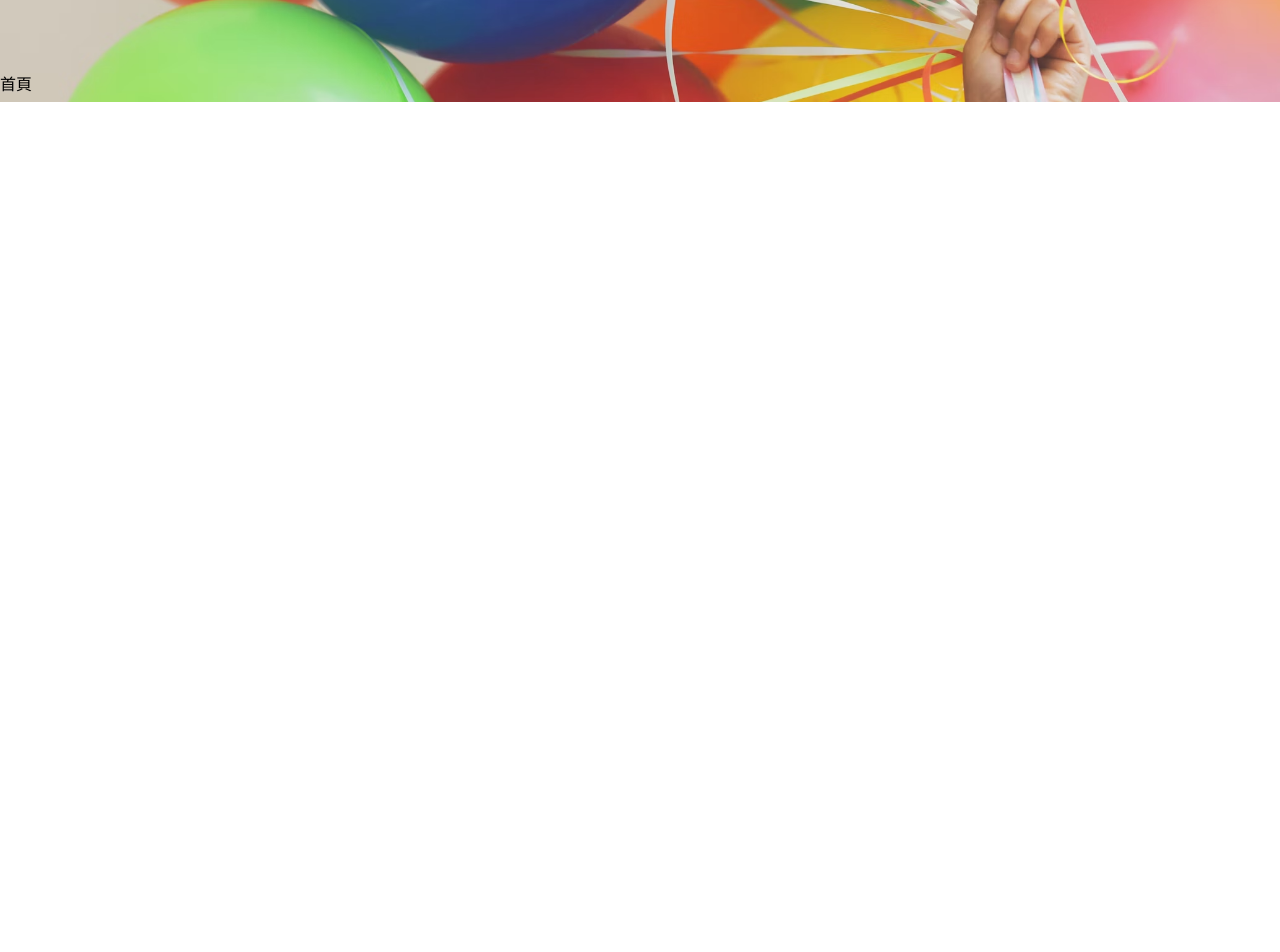
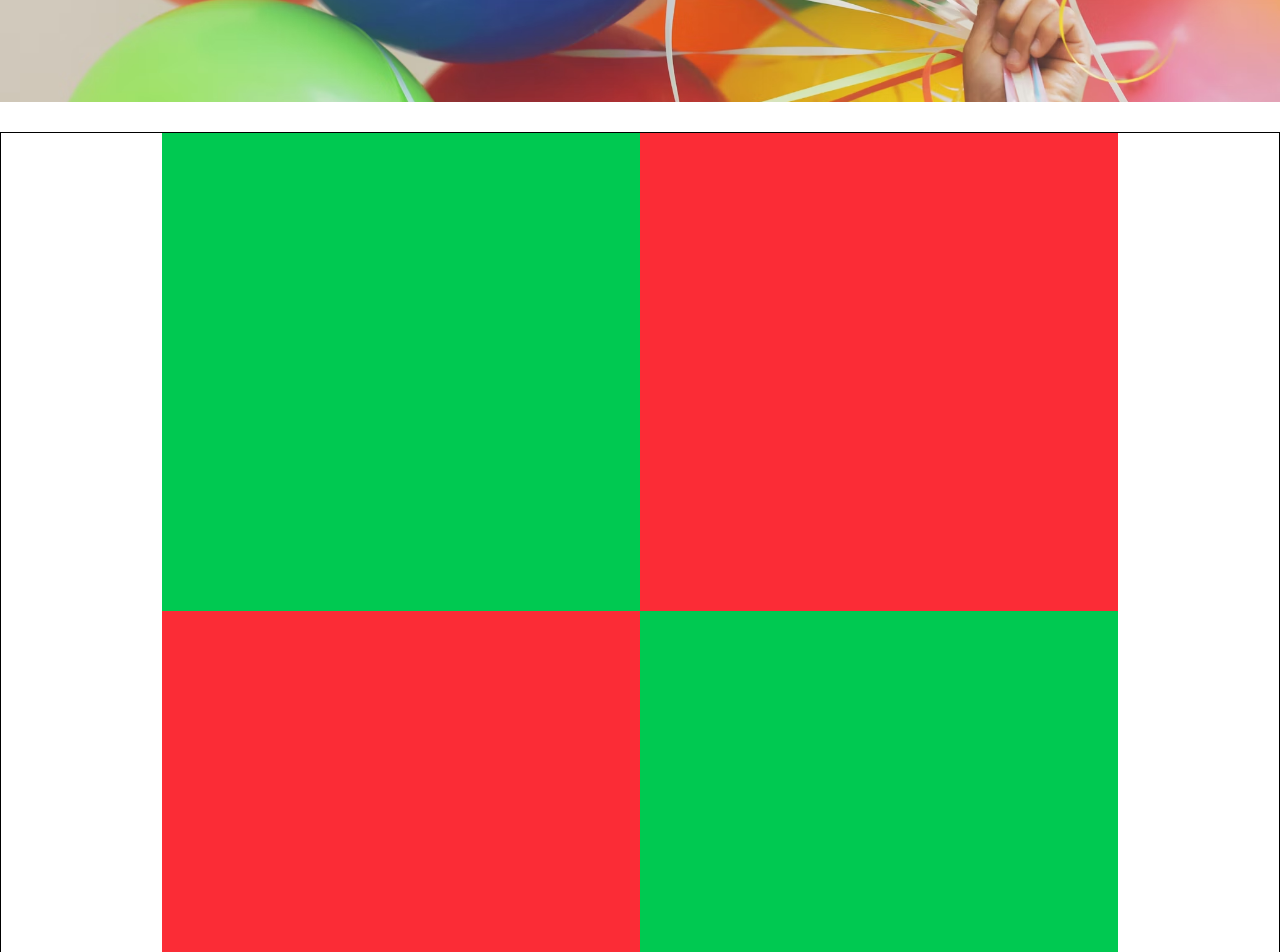
Before and after one commit to Chouwill/Gift-Shop-Vue, a Vue app: page / in a window 1280 px wide. Shown: the part 1420-2372 px from the top of the page. Before the commit the page ends 1522 px from the top, so only its background shows below. Built offline with nearby package versions, Linux system fonts and the light colour scheme.

Commit message:
wip：CategoryGrid 元件初始版，尚未串 API

```diff
--- /dev/null
+++ b/src/components/IndexPage/CategoryGrid.vue
@@ -0,0 +1,13 @@
+<script setup></script>
+
+<template>
+  <div class="category-grid-box border w-full mt-15 flex justify-center items-center">
+    <div class="grid-box w-[956px] flex flex-wrap">
+        <div class="w-1/2 bg-green-500 h-[478px]"></div>
+        <div class="w-1/2 bg-red-500 h-[478px]"></div>
+        <div class="w-1/2 bg-red-500 h-[478px]"></div>
+        <div class="w-1/2 bg-green-500 h-[478px]"></div>
+
+    </div>
+  </div>
+</template>
--- a/src/page/Index.vue
+++ b/src/page/Index.vue
@@ -1,11 +1,14 @@
 <script setup>
 import HeroBanner from "../components/IndexPage/HeroBanner.vue";
 import CategoryHighlight from "../components/IndexPage/CategoryHighlight.vue";
+
+import CategoryGrid from "../components/IndexPage/CategoryGrid.vue";
 
 </script>
 
 <template>
   <HeroBanner />
   <CategoryHighlight />
-  <h2>首頁</h2>
+  <CategoryGrid />
+  <!-- <h2>首頁</h2> -->
 </template>
```
